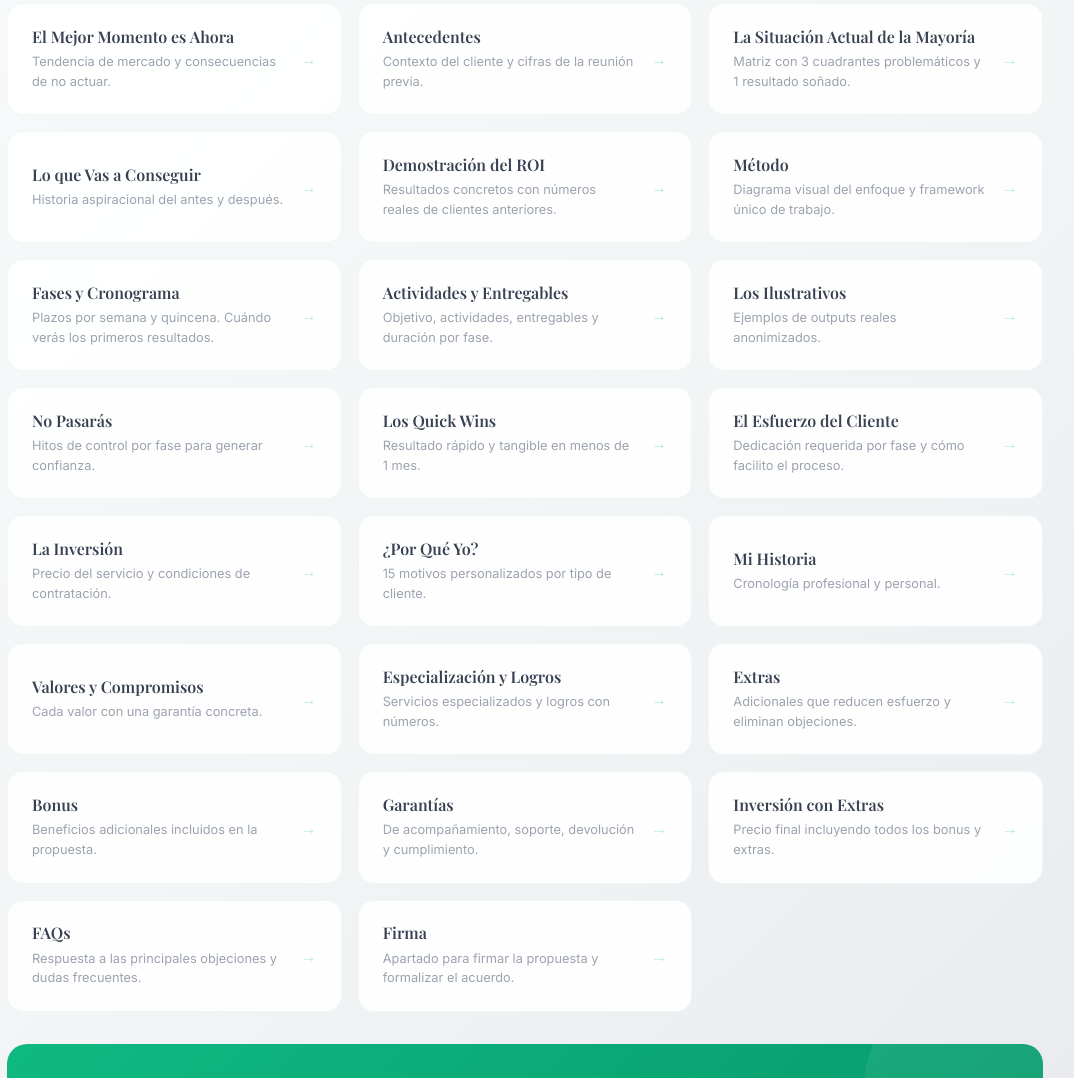
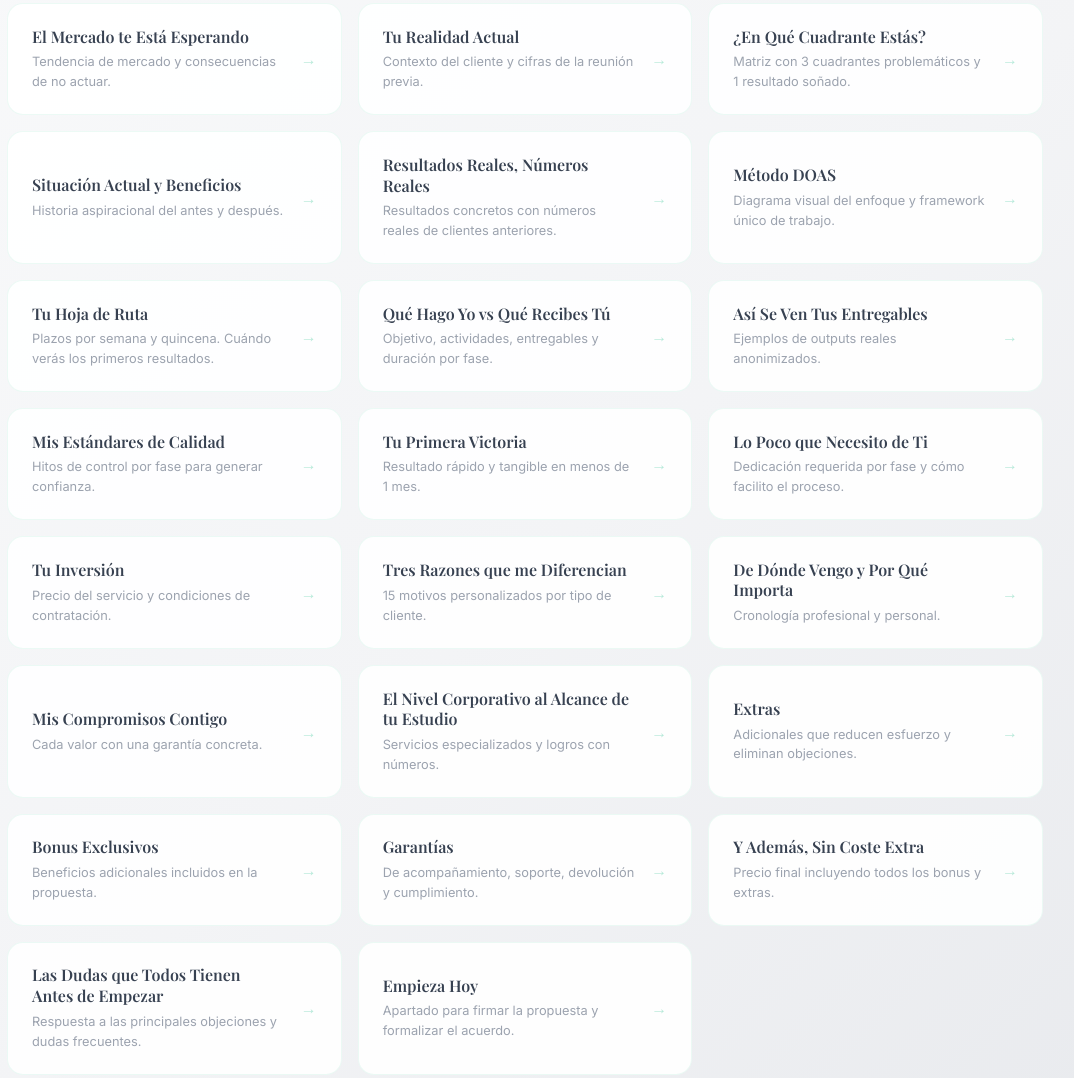
Before and after one commit to cristinamontaner/Propuestacomercial, a plain HTML site: page indice.html in a window 1280 px wide. Shown: the part 299-1377 px from the top of the page, without its empty margins (115-1189 px from the left). Drawn offline with nearby package versions, Linux system fonts and the light colour scheme.

Commit message:
Add files via upload

```diff
--- a/indice.html
+++ b/indice.html
@@ -221,7 +221,7 @@
 
             <a href="ElMejorMomentoesAhora.html" class="card">
                 <div class="card-body">
-                    <div class="card-title">El Mejor Momento es Ahora</div>
+                    <div class="card-title">El Mercado te Está Esperando</div>
                     <div class="card-desc">Tendencia de mercado y consecuencias de no actuar.</div>
                 </div>
                 <div class="card-arrow">→</div>
@@ -229,7 +229,7 @@
 
             <a href="Antecedentes.html" class="card">
                 <div class="card-body">
-                    <div class="card-title">Antecedentes</div>
+                    <div class="card-title">Tu Realidad Actual</div>
                     <div class="card-desc">Contexto del cliente y cifras de la reunión previa.</div>
                 </div>
                 <div class="card-arrow">→</div>
@@ -237,7 +237,7 @@
 
             <a href="SituaciónActualdelaMayoría.html" class="card">
                 <div class="card-body">
-                    <div class="card-title">La Situación Actual de la Mayoría</div>
+                    <div class="card-title">¿En Qué Cuadrante Estás?</div>
                     <div class="card-desc">Matriz con 3 cuadrantes problemáticos y 1 resultado soñado.</div>
                 </div>
                 <div class="card-arrow">→</div>
@@ -245,7 +245,7 @@
 
             <a href="slide_situacion_beneficios.html" class="card">
                 <div class="card-body">
-                    <div class="card-title">Lo que Vas a Conseguir</div>
+                    <div class="card-title">Situación Actual y Beneficios</div>
                     <div class="card-desc">Historia aspiracional del antes y después.</div>
                 </div>
                 <div class="card-arrow">→</div>
@@ -253,7 +253,7 @@
 
             <a href="ROI.html" class="card">
                 <div class="card-body">
-                    <div class="card-title">Demostración del ROI</div>
+                    <div class="card-title">Resultados Reales, Números Reales</div>
                     <div class="card-desc">Resultados concretos con números reales de clientes anteriores.</div>
                 </div>
                 <div class="card-arrow">→</div>
@@ -261,7 +261,7 @@
 
             <a href="Método.html" class="card">
                 <div class="card-body">
-                    <div class="card-title">Método</div>
+                    <div class="card-title">Método DOAS</div>
                     <div class="card-desc">Diagrama visual del enfoque y framework único de trabajo.</div>
                 </div>
                 <div class="card-arrow">→</div>
@@ -269,7 +269,7 @@
 
             <a href="Cronograma.html" class="card">
                 <div class="card-body">
-                    <div class="card-title">Fases y Cronograma</div>
+                    <div class="card-title">Tu Hoja de Ruta</div>
                     <div class="card-desc">Plazos por semana y quincena. Cuándo verás los primeros resultados.</div>
                 </div>
                 <div class="card-arrow">→</div>
@@ -277,7 +277,7 @@
 
             <a href="ActividadesyEntregables.html" class="card">
                 <div class="card-body">
-                    <div class="card-title">Actividades y Entregables</div>
+                    <div class="card-title">Qué Hago Yo vs Qué Recibes Tú</div>
                     <div class="card-desc">Objetivo, actividades, entregables y duración por fase.</div>
                 </div>
                 <div class="card-arrow">→</div>
@@ -285,7 +285,7 @@
 
             <a href="Ilustrativos.html" class="card">
                 <div class="card-body">
-                    <div class="card-title">Los Ilustrativos</div>
+                    <div class="card-title">Así Se Ven Tus Entregables</div>
                     <div class="card-desc">Ejemplos de outputs reales anonimizados.</div>
                 </div>
                 <div class="card-arrow">→</div>
@@ -293,7 +293,7 @@
 
             <a href="NoPasarás.html" class="card">
                 <div class="card-body">
-                    <div class="card-title">No Pasarás</div>
+                    <div class="card-title">Mis Estándares de Calidad</div>
                     <div class="card-desc">Hitos de control por fase para generar confianza.</div>
                 </div>
                 <div class="card-arrow">→</div>
@@ -301,7 +301,7 @@
 
             <a href="QuickWin.html" class="card">
                 <div class="card-body">
-                    <div class="card-title">Los Quick Wins</div>
+                    <div class="card-title">Tu Primera Victoria</div>
                     <div class="card-desc">Resultado rápido y tangible en menos de 1 mes.</div>
                 </div>
                 <div class="card-arrow">→</div>
@@ -309,7 +309,7 @@
 
             <a href="EsfuerzodelCliente.html" class="card">
                 <div class="card-body">
-                    <div class="card-title">El Esfuerzo del Cliente</div>
+                    <div class="card-title">Lo Poco que Necesito de Ti</div>
                     <div class="card-desc">Dedicación requerida por fase y cómo facilito el proceso.</div>
                 </div>
                 <div class="card-arrow">→</div>
@@ -317,7 +317,7 @@
 
             <a href="slide_precio.html" class="card">
                 <div class="card-body">
-                    <div class="card-title">La Inversión</div>
+                    <div class="card-title">Tu Inversión</div>
                     <div class="card-desc">Precio del servicio y condiciones de contratación.</div>
                 </div>
                 <div class="card-arrow">→</div>
@@ -325,7 +325,7 @@
 
             <a href="Porquéyo.html" class="card">
                 <div class="card-body">
-                    <div class="card-title">¿Por Qué Yo?</div>
+                    <div class="card-title">Tres Razones que me Diferencian</div>
                     <div class="card-desc">15 motivos personalizados por tipo de cliente.</div>
                 </div>
                 <div class="card-arrow">→</div>
@@ -333,7 +333,7 @@
 
             <a href="Mihistoria.html" class="card">
                 <div class="card-body">
-                    <div class="card-title">Mi Historia</div>
+                    <div class="card-title">De Dónde Vengo y Por Qué Importa</div>
                     <div class="card-desc">Cronología profesional y personal.</div>
                 </div>
                 <div class="card-arrow">→</div>
@@ -341,7 +341,7 @@
 
             <a href="Valores.html" class="card">
                 <div class="card-body">
-                    <div class="card-title">Valores y Compromisos</div>
+                    <div class="card-title">Mis Compromisos Contigo</div>
                     <div class="card-desc">Cada valor con una garantía concreta.</div>
                 </div>
                 <div class="card-arrow">→</div>
@@ -349,7 +349,7 @@
 
             <a href="Especialización.html" class="card">
                 <div class="card-body">
-                    <div class="card-title">Especialización y Logros</div>
+                    <div class="card-title">El Nivel Corporativo al Alcance de tu Estudio</div>
                     <div class="card-desc">Servicios especializados y logros con números.</div>
                 </div>
                 <div class="card-arrow">→</div>
@@ -365,7 +365,7 @@
 
             <a href="Bonus.html" class="card">
                 <div class="card-body">
-                    <div class="card-title">Bonus</div>
+                    <div class="card-title">Bonus Exclusivos</div>
                     <div class="card-desc">Beneficios adicionales incluidos en la propuesta.</div>
                 </div>
                 <div class="card-arrow">→</div>
@@ -381,7 +381,7 @@
 
             <a href="slide_precio_bonus.html" class="card">
                 <div class="card-body">
-                    <div class="card-title">Inversión con Extras</div>
+                    <div class="card-title">Y Además, Sin Coste Extra</div>
                     <div class="card-desc">Precio final incluyendo todos los bonus y extras.</div>
                 </div>
                 <div class="card-arrow">→</div>
@@ -389,7 +389,7 @@
 
             <a href="FAQS.html" class="card">
                 <div class="card-body">
-                    <div class="card-title">FAQs</div>
+                    <div class="card-title">Las Dudas que Todos Tienen Antes de Empezar</div>
                     <div class="card-desc">Respuesta a las principales objeciones y dudas frecuentes.</div>
                 </div>
                 <div class="card-arrow">→</div>
@@ -397,7 +397,7 @@
 
             <a href="Firma.html" class="card">
                 <div class="card-body">
-                    <div class="card-title">Firma</div>
+                    <div class="card-title">Empieza Hoy</div>
                     <div class="card-desc">Apartado para firmar la propuesta y formalizar el acuerdo.</div>
                 </div>
                 <div class="card-arrow">→</div>
@@ -410,17 +410,10 @@
             <h2 class="cta-title">¿Tienes alguna pregunta?</h2>
             <p class="cta-sub">Estoy disponible para resolver cualquier duda antes de que tomes tu decisión.</p>
             <div class="cta-contacts">
-                <div class="cta-contact-item">✉ cristina.proasistente@gmail.com</div>
+                <div class="cta-contact-item">✉ <a href="/cdn-cgi/l/email-protection" class="__cf_email__" data-cfemail="7417061d07001d1a155a04061b15071d0700111a0011341319151d185a171b19">[email&#160;protected]</a></div>
                 <div class="cta-contact-item">📱 +34 677 221 810</div>
                 <div class="cta-contact-item">🗓 calendly.com/cristinamontaner</div>
             </div>
         </div>
 
     </div>
-
-    <footer class="footer">
-        Cristina Montaner · Contabilidad Estratégica en Remoto · 2026
-    </footer>
-
-</body>
-</html>
```
